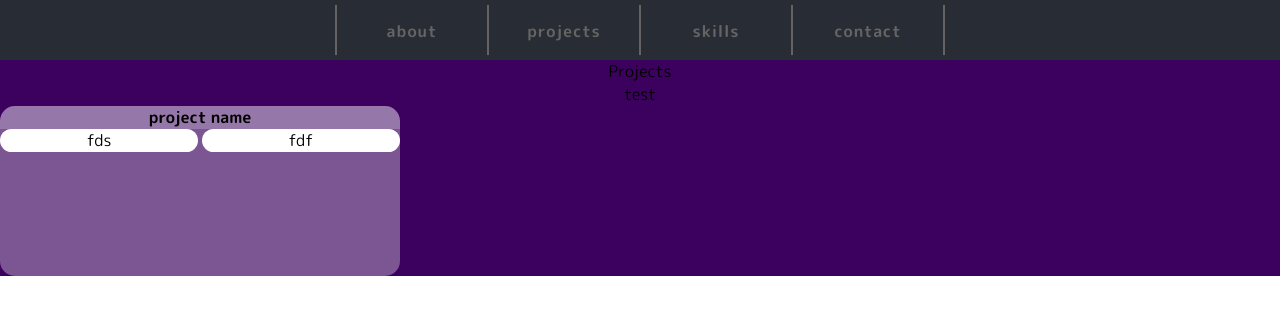
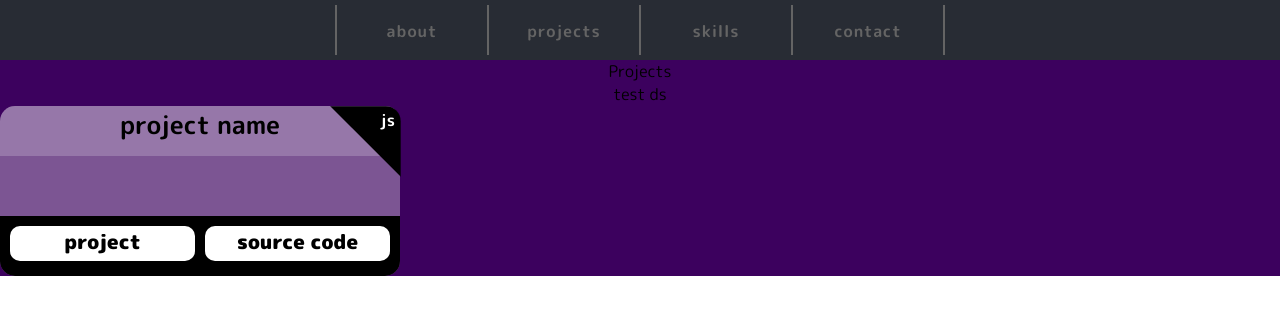
Before and after one commit to iks25/portfolio-website, a React (Create React App) app: page /projects in a window 1280 px wide. Shown: the top 314 px of the page. Built offline with nearby package versions, Linux system fonts and the light colour scheme.

Commit message:
adding corner to labelprojects

```diff
--- a/src/components/projects/ProjectLabel.js
+++ b/src/components/projects/ProjectLabel.js
@@ -1,17 +1,25 @@
-import React  from 'react';
-import "./projectLabel.css"
+import React from "react";
+import "./projectLabel.css";
 const ProjectLabel = (props) => {
-    return (<div className="projectLabel">
+  return (
+    <div className="projectLabel">
       <div className="projectName">project name</div>
       <div className="projectLinks">
         <div>
-                <div className="projectLabelLink">fds</div>
+          <div className="projectLabelLink">project</div>
         </div>
         <div>
-                <div className="projectLabelLink">fdf</div>
+          <div className="projectLabelLink">source code</div>
         </div>
       </div>
-    </div>);
-}
+      <div className="triangleCorner">
+        <div className="cover">
+          <div className="arrow-left"></div>
+        </div>
+      </div>
+      <div className="cornerLanguage">js</div>
+    </div>
+  );
+};
 
 export default ProjectLabel;
--- a/src/components/projects/Projects.js
+++ b/src/components/projects/Projects.js
@@ -1,18 +1,19 @@
 import React from "react";
 import ProjectLabel from "./ProjectLabel";
-import "./project.css"
+import "./project.css";
 
 const Projects = (props) => {
-  return <div>Projects<br/>
-    test
-
+  return (
     <div>
-
+      Projects
+      <br />
+      test ds
+      <div></div>
+      <div>
+        <ProjectLabel />
+      </div>
     </div>
-    <div >
-      <ProjectLabel/>
-    </div>
-  </div>;
+  );
 };
 
 export default Projects;
--- a/src/components/projects/projectLabel.css
+++ b/src/components/projects/projectLabel.css
@@ -1,29 +1,75 @@
-.projectLabel{
+.projectLabel {
   background-color: rgba(255, 255, 255, 0.329);
   width: 400px;
   height: 170px;
   border-radius: 15px;
+
+  display: flex;
+  flex-direction: column;
+  justify-content: space-between;
+  position: relative;
 }
-.projectName
-{
+.projectName {
   border-top-left-radius: 15px;
   border-top-right-radius: 15px;
   background-color: rgba(255, 255, 255, 0.2);
   font-weight: bolder;
+  height: 50px;
+  font-size: 25px;
 }
 
-.projectLinks{
+.projectLinks {
+  background-color: black;
+  border-bottom-left-radius: 15px;
+  border-bottom-right-radius: 15px;
+
   display: grid;
   grid-template-columns: 1fr 1fr;
-    grid-template-rows: 1fr;
-    gap: 0px 4px;
-    grid-auto-flow: row;
-    grid-template-areas:
-      ". .";
+  gap: 10px;
 
+  padding-top: 10px;
+  padding-bottom: 10px;
+  padding-left: 10px;
+  padding-right: 10px;
+
+  height: 40px;
 }
-.projectLabelLink{
-
-    border-radius: 15px;
+.projectLabelLink {
+  border-radius: 10px;
+  height: 35px;
+  font-size: 20px;
+  font-weight: 900;
   background-color: white;
 }
+
+.triangleCorner {
+  transform: rotate(-45deg);
+  position: absolute;
+  top: -7px;
+  right: 77px;
+}
+.arrow-left {
+  position: absolute;
+  width: 120px;
+  height: 120px;
+  right: 20px;
+  background: black;
+  -webkit-transform: rotate(45deg);
+  transform: rotate(45deg);
+  border-radius: 15px;
+}
+
+.cover {
+  position: absolute;
+  height: 120px;
+  width: 45px;
+  overflow: hidden;
+}
+.cornerLanguage {
+  position: absolute;
+  color: white;
+  top: 3px;
+  right: 5px;
+  font-size: 16px;
+  font-weight: bolder;
+}
```
Lines whose indentation alone changed are shown as unchanged.
